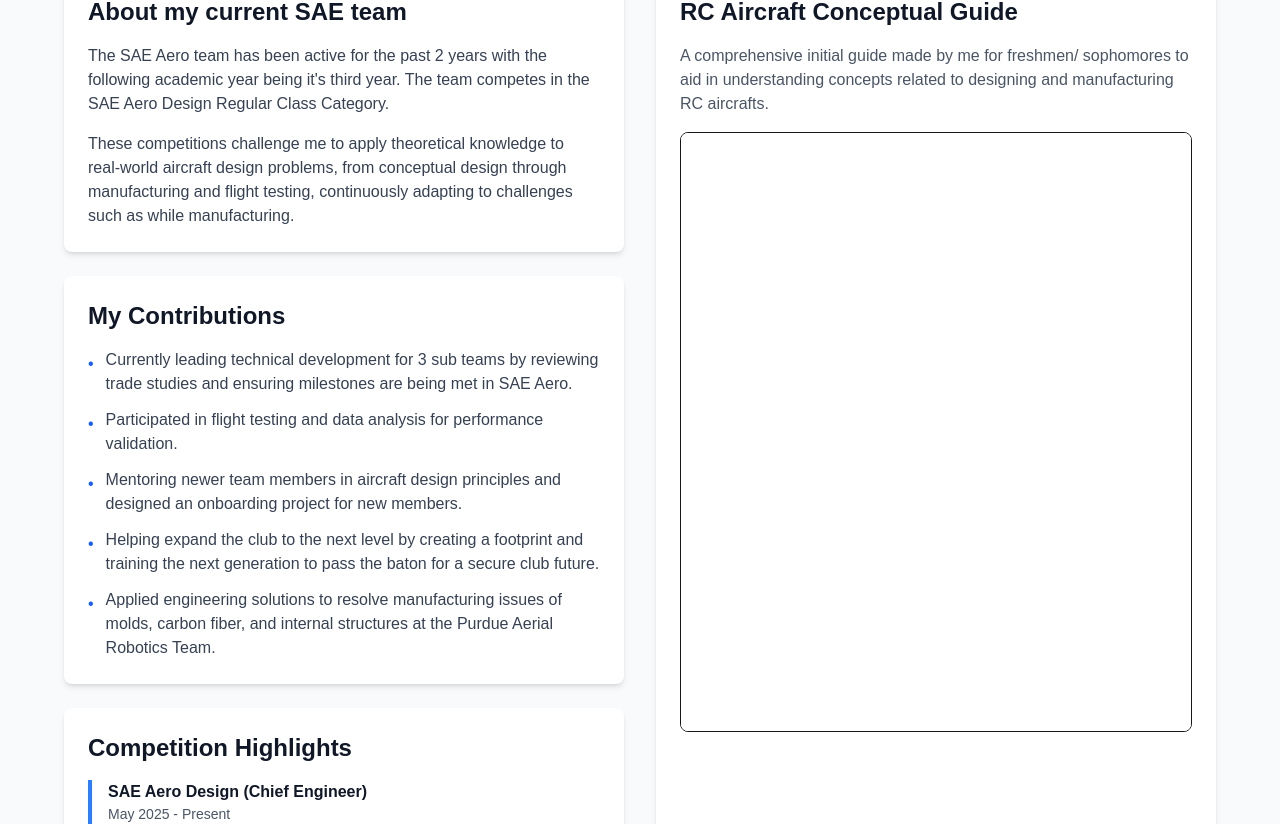
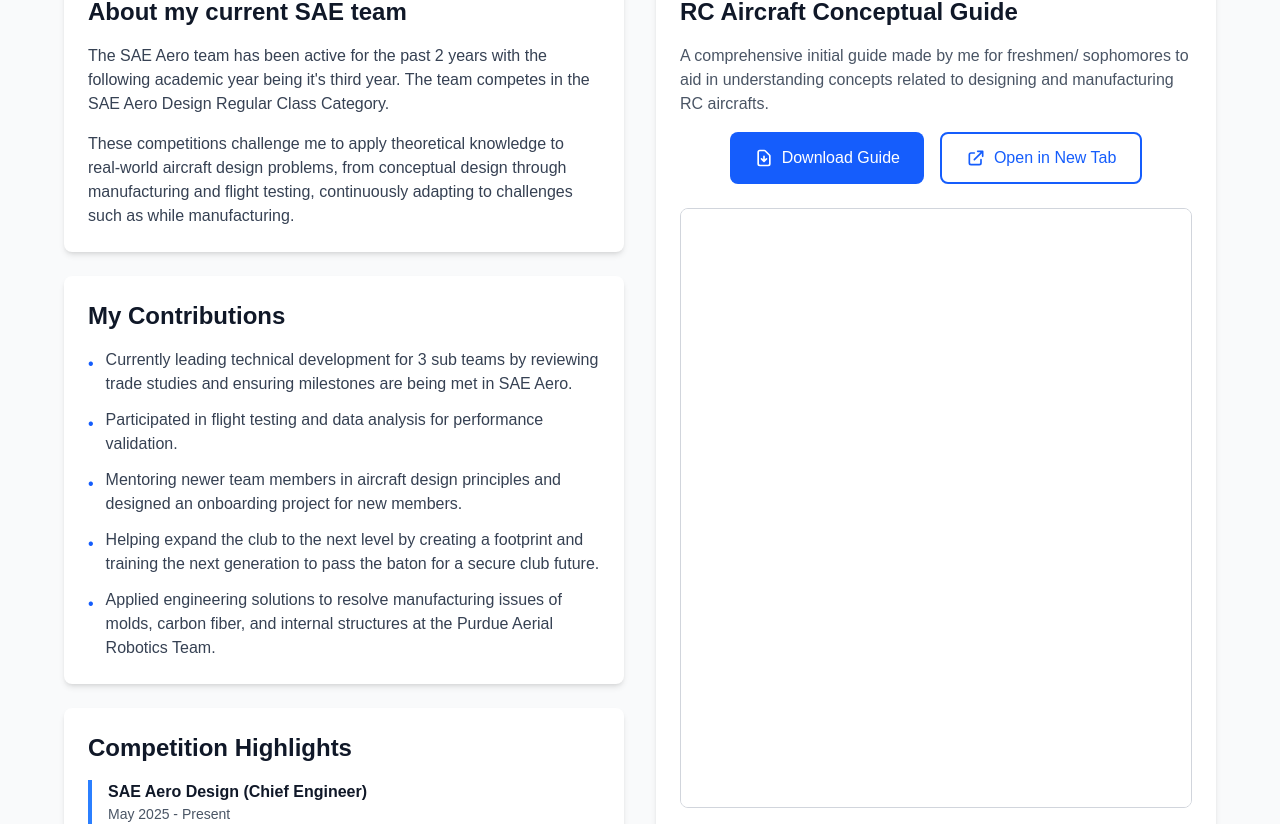
Before and after one commit to aaryan-lath/Personal-Website, a Next.js app: page /activities/purdue-aircraft-teams in a window 1280 px wide. Shown: the part 372-1196 px from the top of the page. Built offline with nearby package versions, Linux system fonts and the light colour scheme.

Commit message:
Guide update

```diff
--- a/src/app/activities/purdue-aircraft-teams/page.tsx
+++ b/src/app/activities/purdue-aircraft-teams/page.tsx
@@ -128,33 +128,40 @@ export default function PurdueAircraftTeamsPage() {
                 A comprehensive initial guide made by me for freshmen/ sophomores to aid in understanding concepts related to designing and manufacturing RC aircrafts.
               </p>
 
-              {/* PDF Embed */}
-              <div className="flex-1 min-h-0 mb-4">
-                <iframe
-                  src="/Understanding-RC_Aircrafts.pdf"
-                  title="Understanding RC Aircrafts Guide"
-                  width="100%"
-                  height="600"
-                  className="border rounded-lg"
-                />
-              </div>
-
-              {/* PDF Download Link */}
-              <div>
+              {/* Download and Open Buttons */}
+              <div className="flex flex-col sm:flex-row gap-4 justify-center mb-6">
                 <a
                   href="/Understanding-RC_Aircrafts.pdf"
                   target="_blank"
                   rel="noopener noreferrer"
-                  className="inline-flex items-center text-blue-600 hover:text-blue-800 font-medium"
+                  className="bg-blue-600 text-white px-6 py-3 rounded-lg font-medium hover:bg-blue-700 transition-colors inline-flex items-center justify-center"
                 >
                   <svg className="w-5 h-5 mr-2" fill="none" stroke="currentColor" viewBox="0 0 24 24">
                     <path strokeLinecap="round" strokeLinejoin="round" strokeWidth="2" d="M12 10v6m0 0l-3-3m3 3l3-3m2 8H7a2 2 0 01-2-2V5a2 2 0 012-2h5.586a1 1 0 01.707.293l5.414 5.414a1 1 0 01.293.707V19a2 2 0 01-2 2z" />
                   </svg>
-                  Download PDF
-                  <svg className="w-4 h-4 ml-1" fill="none" stroke="currentColor" viewBox="0 0 24 24">
+                  Download Guide
+                </a>
+                <a
+                  href="/Understanding-RC_Aircrafts.pdf"
+                  target="_blank"
+                  rel="noopener noreferrer"
+                  className="border-2 border-blue-600 text-blue-600 px-6 py-3 rounded-lg font-medium hover:bg-blue-50 transition-colors inline-flex items-center justify-center"
+                >
+                  <svg className="w-5 h-5 mr-2" fill="none" stroke="currentColor" viewBox="0 0 24 24">
                     <path strokeLinecap="round" strokeLinejoin="round" strokeWidth="2" d="M10 6H6a2 2 0 00-2 2v10a2 2 0 002 2h10a2 2 0 002-2v-4M14 4h6m0 0v6m0-6L10 14" />
                   </svg>
+                  Open in New Tab
                 </a>
+              </div>
+
+              {/* PDF Embed */}
+              <div className="w-full h-[600px] border border-gray-300 rounded-lg overflow-hidden bg-white">
+                <iframe
+                  src="/Understanding-RC_Aircrafts.pdf#view=FitH&scrollbar=0&toolbar=0&navpanes=0"
+                  className="w-full h-full border-0"
+                  title="Understanding RC Aircrafts Guide"
+                  style={{ display: 'block' }}
+                />
               </div>
             </div>
           </div>
```
